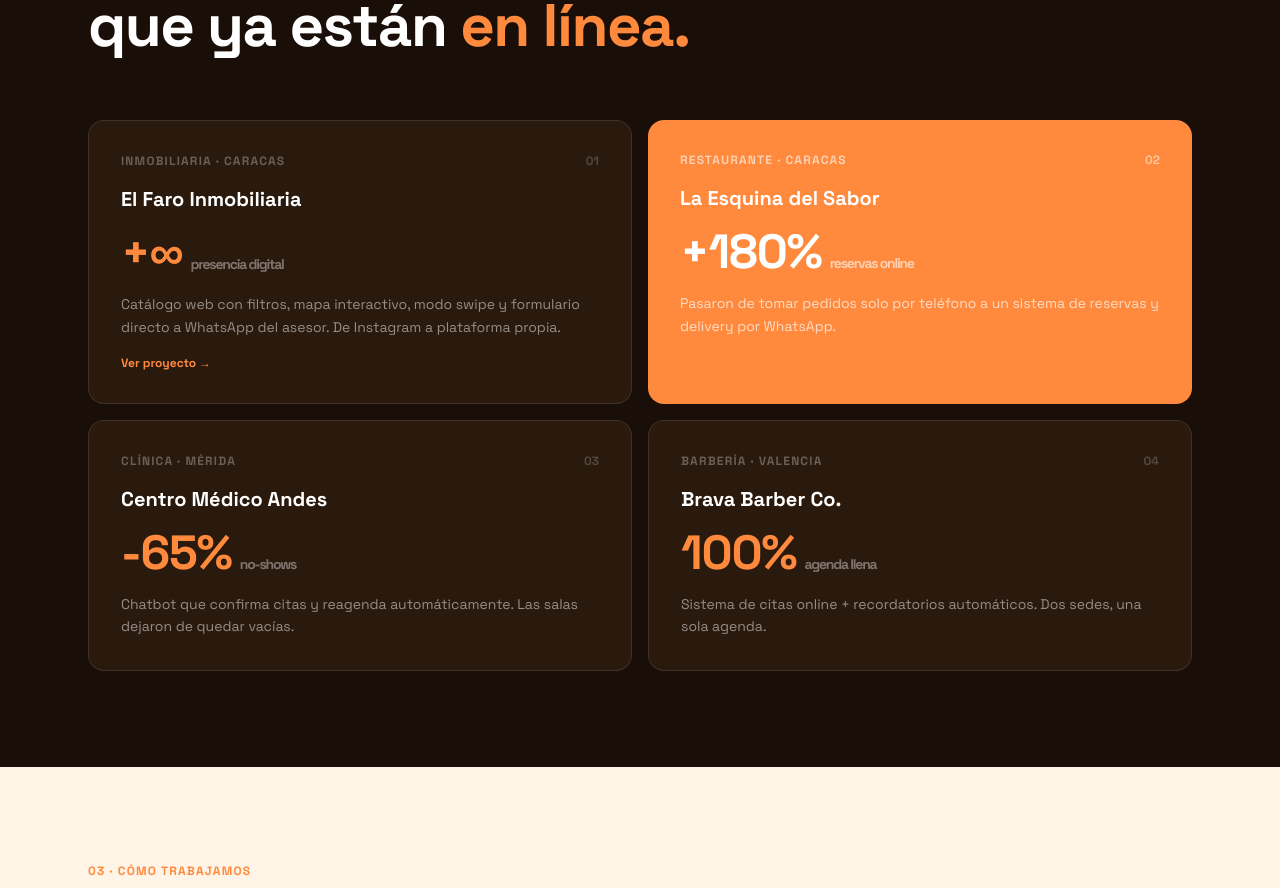
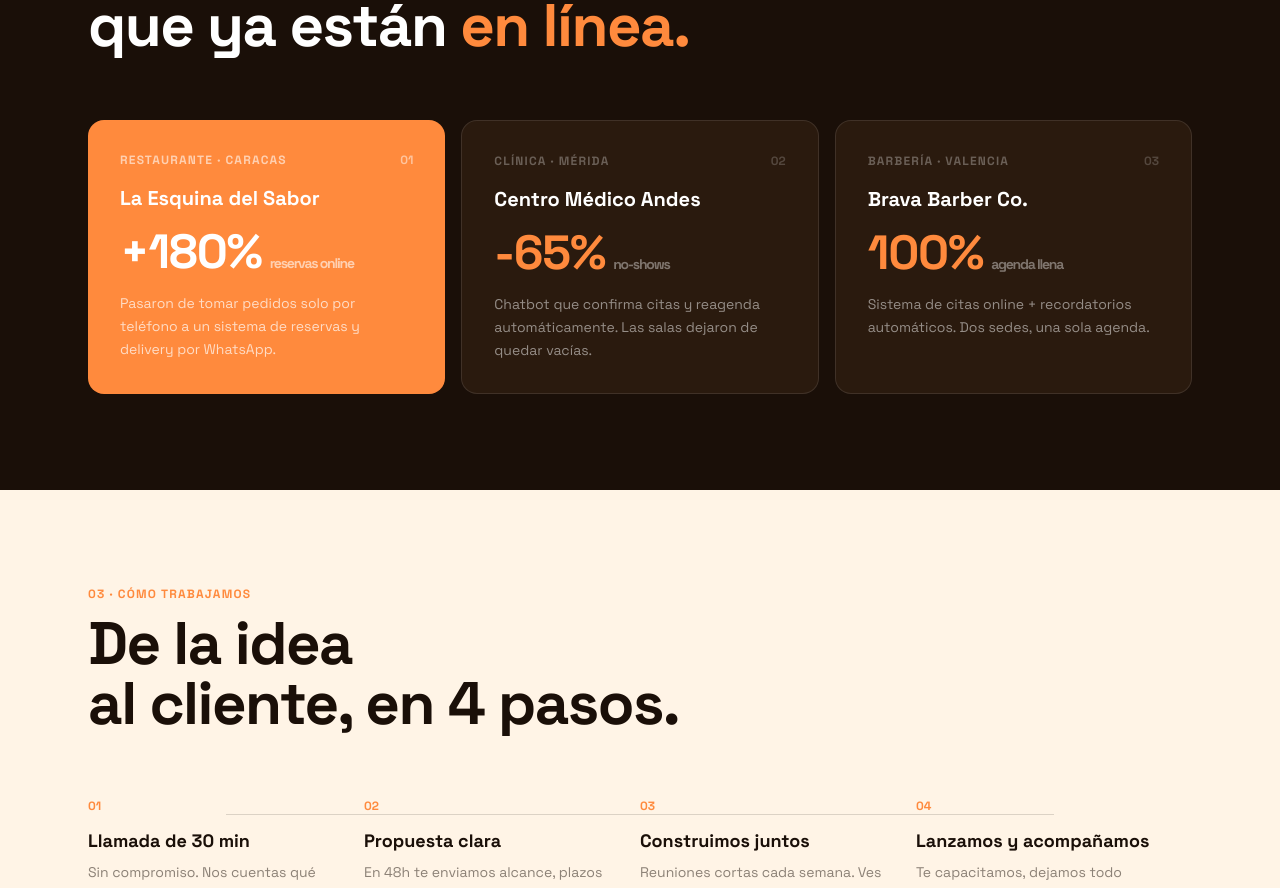
Before and after one commit to Jicandina/nodo-studio, a React (Vite) app: page / in a window 1280 px wide. Shown: the part 1932-2820 px from the top of the page. Built offline with nearby package versions, Linux system fonts and the light colour scheme.

Commit message:
fix: quitar El Faro de casos por reunión de ventas

```diff
--- a/src/components/Cases.tsx
+++ b/src/components/Cases.tsx
@@ -3,17 +3,6 @@
 const CASES = [
   {
     num: '01',
-    type: 'Inmobiliaria',
-    city: 'Caracas',
-    name: 'El Faro Inmobiliaria',
-    metric: '+∞',
-    metricLabel: 'presencia digital',
-    desc: 'Catálogo web con filtros, mapa interactivo, modo swipe y formulario directo a WhatsApp del asesor. De Instagram a plataforma propia.',
-    url: 'https://elfaro.pages.dev',
-    highlight: false,
-  },
-  {
-    num: '02',
     type: 'Restaurante',
     city: 'Caracas',
     name: 'La Esquina del Sabor',
@@ -24,7 +13,7 @@
     highlight: true,
   },
   {
-    num: '03',
+    num: '02',
     type: 'Clínica',
     city: 'Mérida',
     name: 'Centro Médico Andes',
@@ -35,7 +24,7 @@
     highlight: false,
   },
   {
-    num: '04',
+    num: '03',
     type: 'Barbería',
     city: 'Valencia',
     name: 'Brava Barber Co.',
@@ -66,7 +55,7 @@
           </h2>
         </motion.div>
 
-        <div className="grid grid-cols-1 md:grid-cols-2 gap-4">
+        <div className="grid grid-cols-1 md:grid-cols-3 gap-4">
           {CASES.map((c, i) => (
             <motion.div
               key={c.num}
```
